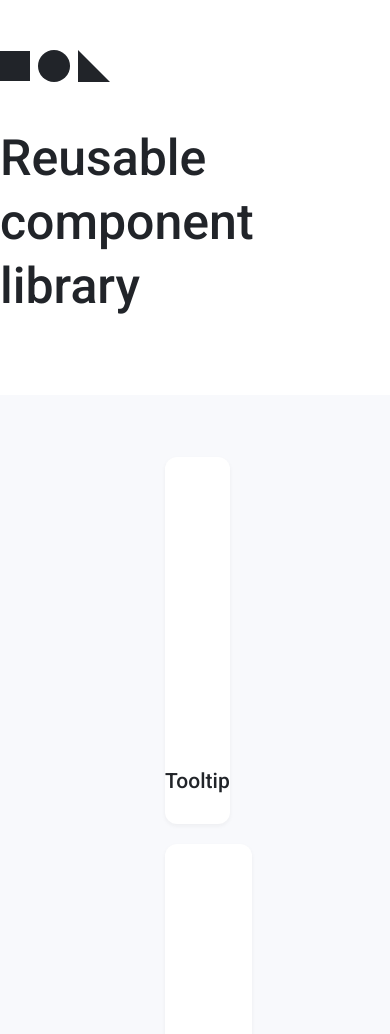
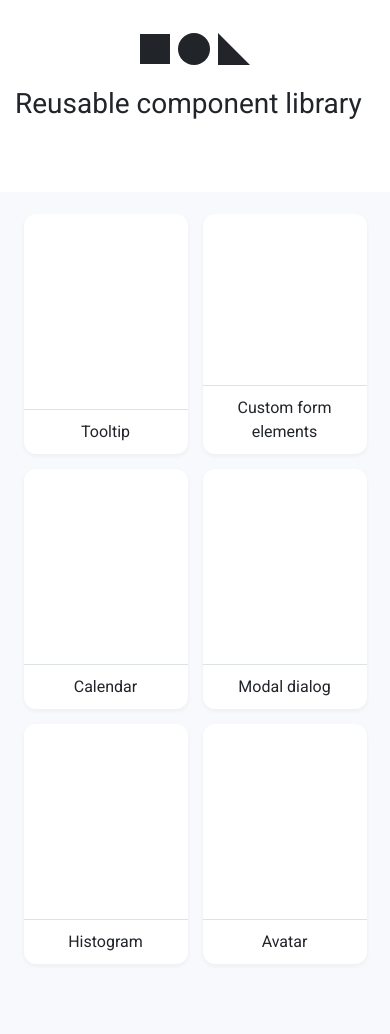
Before and after one commit to js-tasks-ru/htmlcss-20220519_night-raven, a website: page index.html in a window 390 px wide. Shown: the top 1034 px of the page. Drawn offline with Linux system fonts and the light colour scheme.

Commit message:
responsive for main page

```diff
--- a/assets/css/main.css
+++ b/assets/css/main.css
@@ -29,4 +29,5 @@
 
 * {
     font-family: 'Roboto', sans-serif;
+    box-sizing: border-box;
 }
--- a/components/card/card.css
+++ b/components/card/card.css
@@ -5,6 +5,7 @@
     box-shadow: 0px 2px 4px rgba(33, 36, 41, 0.05);
     border-radius: 12px;
     display: flex;
+    justify-content: center;
     flex-direction: column;
 }
 .card__body {
@@ -19,3 +20,34 @@
     text-align: center;
     color: var(--black);
 }
+@media (max-width:1200px) {
+    .card {
+        flex: 0 1 280px;
+        height: 290px
+    }
+}
+@media (max-width:992px) {
+    .card {
+        flex: 0 1 230px;
+        height: 240px
+    }
+    .card__title {
+        margin-top: 50px;
+    }
+}
+@media (max-width:576px) {
+    .card {
+        flex: 0 1 164px;
+        height: 240px
+    }
+    .card__title {
+        margin: 0px;
+        padding: 10px 5px;
+        font-weight: 400;
+        font-size: 16px;
+        line-height: 24px;
+    }
+    .card__body {
+        border-bottom: 1px solid var(--grey-2);
+    }
+}
--- a/components/footer/footer.css
+++ b/components/footer/footer.css
@@ -1,5 +1,5 @@
 .footer {
-    padding: 71px 0 36px;
+    padding: 71px 15px 36px;
     font-family: 'Inter';
     font-style: normal;
     color: var(--black);
@@ -17,3 +17,8 @@
     line-height: 24px;
     text-align: center;
 }
+@media (max-width:576px) {
+    .footer {
+        display: none;
+    }
+}
--- a/components/header/header.css
+++ b/components/header/header.css
@@ -1,5 +1,5 @@
 .header {
-    padding: 25px 0 77px;
+    padding: 25px 15px 77px;
     font-family: 'Inter';
     font-style: normal;
 }
@@ -18,3 +18,18 @@
 .logo__item:not(:last-child){
     margin-right: 8px;
 }
+@media (max-width:576px) {
+    .header {
+        padding: 17px 15px 69px;
+    }
+    .logo {
+        margin: 0;
+        padding: 16px 0px;
+        justify-content: center;
+    }
+    .header__title {
+        font-weight: 400;
+        font-size: 28px;
+        line-height: 38px;
+    }
+}
--- a/components/preview/preview.css
+++ b/components/preview/preview.css
@@ -1,9 +1,28 @@
 .preview {
     background: hsl(220, 33%, 98%);
-    padding: 62px 165px 204px 165px;
+    padding: 62px 15px 204px;
 }
 .preview__body {
     display: flex;
     gap: 20px;
+    justify-content: center;
     flex-wrap: wrap;
 }
+@media(max-width:1200px) {
+    .preview {
+        padding: 52px 15px 170px;
+    }
+}
+@media (max-width:992px){
+    .preview {
+        padding: 42px 15px 150px;
+    }
+}
+@media (max-width:576px) {
+    .preview__body {
+        gap: 15px;
+    }
+    .preview {
+    padding: 22px 15px 70px;
+}
+}
```
